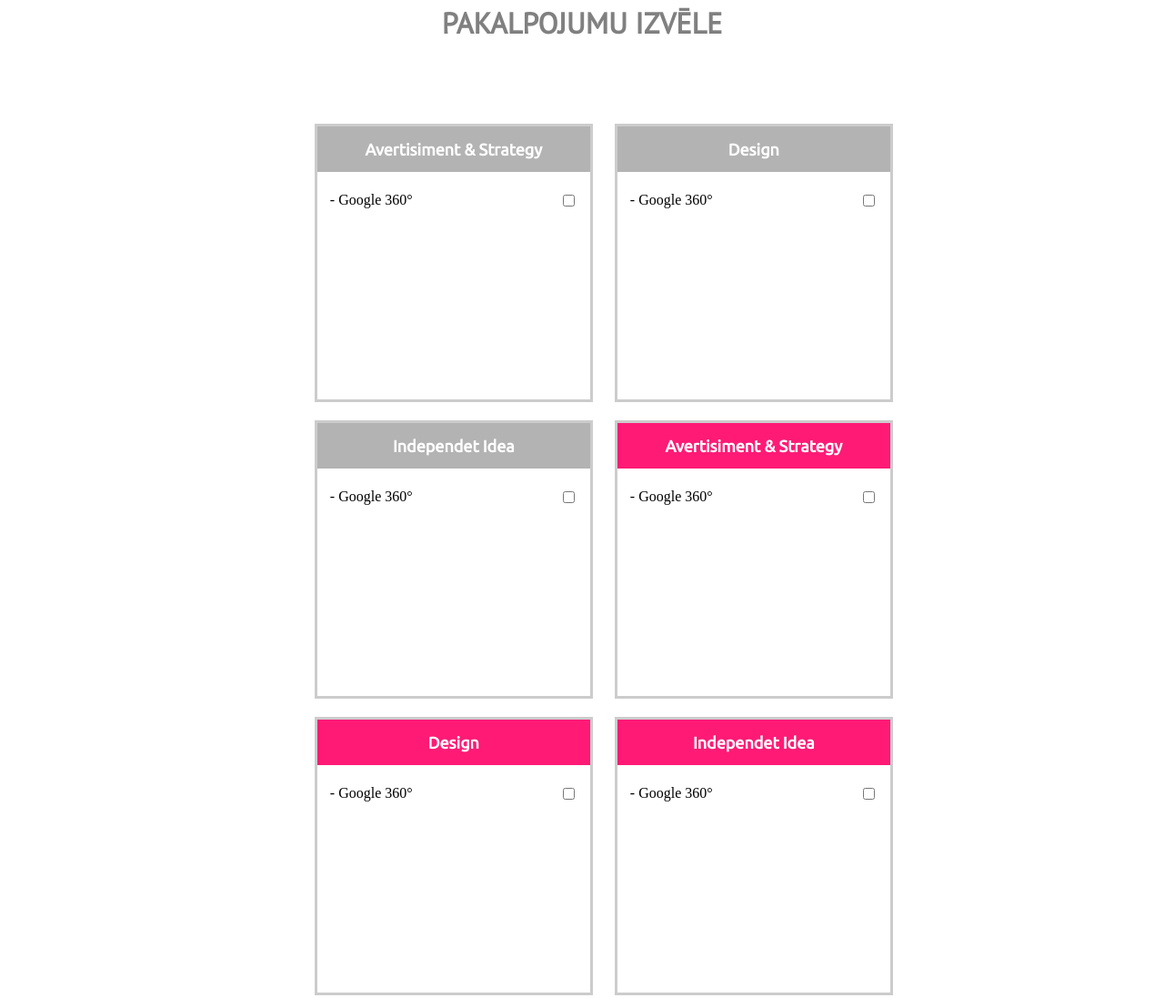
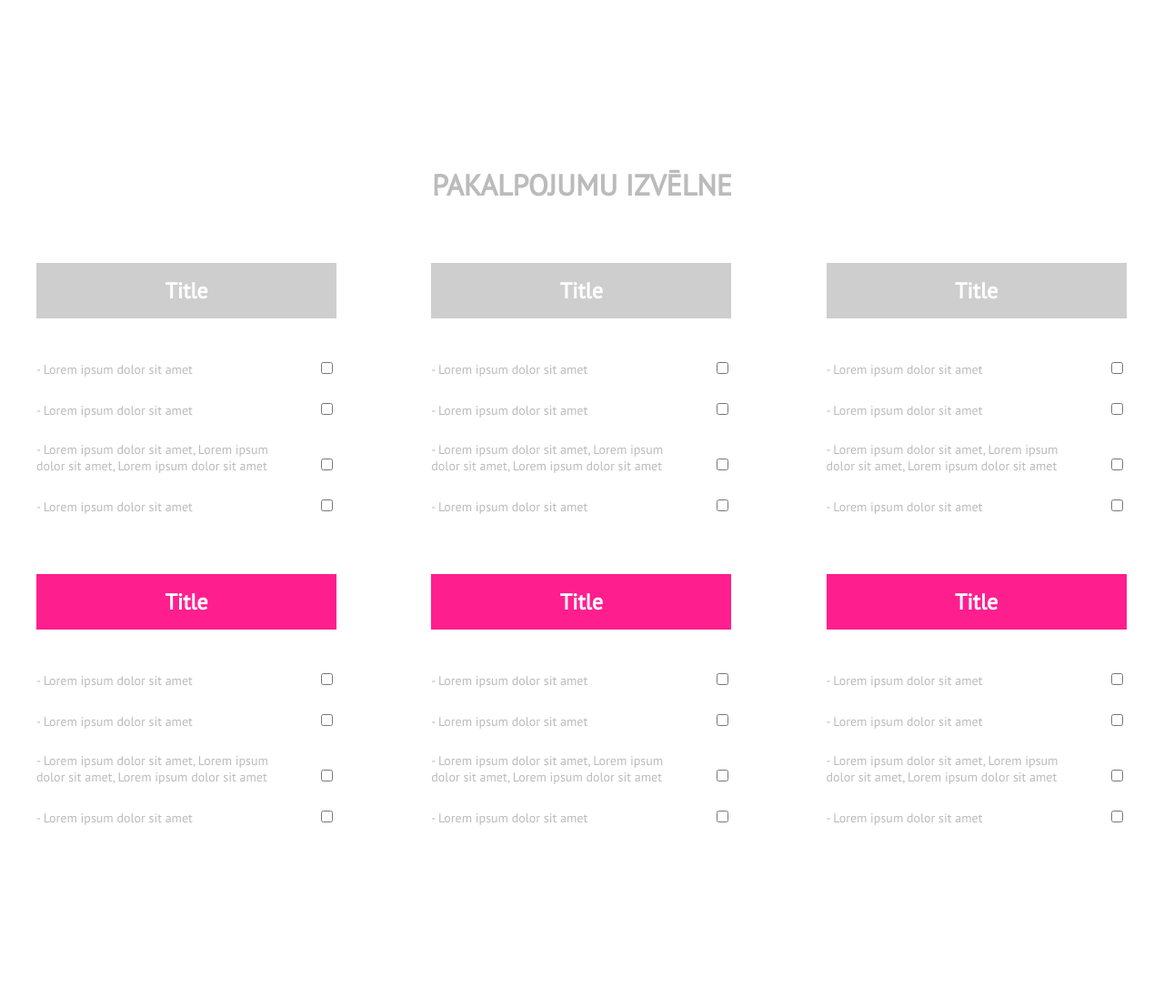
Before and after one commit to WillSylvan/Brief, a plain HTML site: page index.html in a window 1280 px wide. Shown: the part 858-1955 px from the top of the page at 91% size. After the commit the page ends 1839 px from the top, so only its background shows below. Drawn offline with Linux system fonts and the light colour scheme.

Commit message:
litle help from Nikita

```diff
--- /dev/null
+++ b/css/style.css
@@ -0,0 +1,118 @@
+h1{
+    margin: 0px;
+}
+body {
+   font-family: 'PT Sans', sans-serif;
+   color:#bbbbbb;
+}
+
+.brief {
+    font-size: 90px;
+    text-align: center;
+    color: #ff1a75;
+    font-family: 'PT Sans', sans-serif;
+}
+
+.project-info-container {
+    margin-top:120px;
+}
+.project-info-container .left {
+    float:left;
+    width:240px;
+}
+.project-info-container .left p {
+    margin:0px;
+    font-size:14px;
+    color:#bbbbbb;
+}
+.project-info-container .right{
+    float:right;
+    width:880px;
+}
+
+.input-style {
+    margin-bottom: 40px;
+    display: inline-block;
+    margin-right:87px;
+}
+.input-style label {
+    display:block;
+    margin-bottom:10px;
+    color:#bbbbbb;
+}
+
+.input-style.full-width input {
+    width:100%;
+}
+.input-style.full-width {
+    display:block;
+    margin-right:0px;
+}
+
+.input-style input {
+    height:45px;
+    border: 1px solid #bbbbbb;;
+    font-size:30px;
+    color:#bbbbbb;
+    width:390px;
+}
+
+.project-info-container .right .input-style:nth-child(2), .project-info-container .right .input-style:nth-child(4) {
+    margin-right: 0px;
+}
+.container{
+    width: 1200px;
+    margin:0px auto;
+}
+.clr {
+    clear:both;
+}
+.services-container{
+    margin-top: 200px;
+}
+.services-container h1 {
+    text-align: center;
+    text-transform: uppercase;
+    margin-bottom:65px;
+}
+
+.services-blocks {}
+
+.service-item {
+    display: inline-block;
+    width: 330px;
+    min-height: 300px;
+    margin-right:100px;
+    margin-bottom: 40px;
+}
+.service-item:nth-child(3n) {
+    margin-right:0px;
+}
+.service-item h2 {
+    margin: 0px;
+    text-align: center;
+    color:white;
+    padding: 15px 0px;
+}
+.service-item.silver h2 {
+    background-color:#cecece;
+}
+.service-item.pink h2 {
+    background-color:#ff1e8e;
+}
+.item-content ul {
+    margin: 45px 0px 0px 0px;
+    padding: 0px;
+}
+.item-content li {
+    margin-bottom: 25px;
+    list-style-type: none;
+}
+
+.item-content li p {
+    margin: 0px;
+    display: inline-block;
+    width: 275px;
+    padding-right: 30px;
+    font-size:14px;
+}
--- a/index.html
+++ b/index.html
@@ -1,223 +1,247 @@
 <!doctype html>
-
 <html lang="en">
 <head>
   <meta charset="utf-8">
   <link href="https://fonts.googleapis.com/css?family=PT+Sans" rel="stylesheet">
   <link href="https://fonts.googleapis.com/css?family=Arvo|Dosis|PT+Sans" rel="stylesheet">
   <link href="https://fonts.googleapis.com/css?family=Arvo|Dosis|PT+Sans|Ubuntu" rel="stylesheet">
-  <link rel="stylesheet" type="text/css" href="style.css"/>
+  <link rel="stylesheet" type="text/css" href="css/style.css"/>
 </head>
 
 <body>
     <div class="container">
 
-        <div class="brief">
-            <h1> Brief </h1>
+        <h1 class="brief" >Brief</h1>
+
+        <div class="project-info-container">
+            <div class="left">
+                <p>
+                    Lorem ipsum dolor sit amet, consectetur adipiscing elit, sed do eiusmod tempor incididunt ut labore et dolore magna aliqua. Ut enim ad minim veniam, quis nostrud exercitation ullamco laboris nisi ut aliquip ex ea commodo consequat. Duis aute irure dolor in
+                </p>
+            </div>
+            <div class="right">
+                <div class="input-style full-width">
+                    <label for="pName" >Project Name</label>
+                    <input type="text" name="project_name">
+                </div>
+                <div>
+                    <div class="input-style">
+                        <label for="name">Name</label>
+                        <input type="text" name="name">
+                    </div>
+                    <div class="input-style" >
+                        <label for="company">Company</label>
+                        <input type="text" name="company">
+                    </div>
+                    <div class="input-style" >
+                        <label for="company">E-mail</label>
+                        <input type="text" name="email">
+                    </div>
+                    <div class="input-style" >
+                        <label for="company">Telephone</label>
+                        <input type="text" name="phone">
+                    </div>
+                </div>
+            </div>
+            <div class="clr"></div>
         </div>
 
-        <div class="inputs">
+        <!--SERVICE MENU-->
+        <div class="services-container">
+            <h1>Pakalpojumu izvēlne</h1>
 
-            <form action="/action_page.php">
+            <div class="services-blocks">
 
-                <div class="ProjectInput">
-                    <label for="pName"><p>Project Name</p></label><br>
-                    <input type="text" id="pName" name="pName">
+                <div class="service-item silver">
+                    <h2>Title</h2>
+                    <div class="item-content">
+                        <ul>
+                            <li>
+                                <p>
+                                    - Lorem ipsum dolor sit amet
+                                </p>
+                                <input type="checkbox" name="whatever">
+                            </li>
+                            <li>
+                                <p>
+                                    - Lorem ipsum dolor sit amet
+                                </p>
+                                <input type="checkbox" name="whatever">
+                            </li>
+                            <li>
+                                <p>
+                                    - Lorem ipsum dolor sit amet, Lorem ipsum dolor sit amet, Lorem ipsum dolor sit amet
+                                </p>
+                                <input type="checkbox" name="whatever">
+                            </li>
+                            <li>
+                                <p>
+                                    - Lorem ipsum dolor sit amet
+                                </p>
+                                <input type="checkbox" name="whatever">
+                            </li>
+                        </ul>
+                    </div>
                 </div>
-
-                <div class="firstInputPair">
-                    <div class="straightInputs">
-                        <label for="name"><p>Name</p></label><br>
-                        <input type="text" class="inputStyle" name="name">
+                <div class="service-item silver">
+                    <h2>Title</h2>
+                    <div class="item-content">
+                        <ul>
+                            <li>
+                                <p>
+                                    - Lorem ipsum dolor sit amet
+                                </p>
+                                <input type="checkbox" name="whatever">
+                            </li>
+                            <li>
+                                <p>
+                                    - Lorem ipsum dolor sit amet
+                                </p>
+                                <input type="checkbox" name="whatever">
+                            </li>
+                            <li>
+                                <p>
+                                    - Lorem ipsum dolor sit amet, Lorem ipsum dolor sit amet, Lorem ipsum dolor sit amet
+                                </p>
+                                <input type="checkbox" name="whatever">
+                            </li>
+                            <li>
+                                <p>
+                                    - Lorem ipsum dolor sit amet
+                                </p>
+                                <input type="checkbox" name="whatever">
+                            </li>
+                        </ul>
                     </div>
-
-                    <br>
-
-                    <div class="straightInputs">
-                        <label for="company"><p>Company</p></label><br>
-                        <input type="text" class="inputStyle" name="company">
+                </div>
+                <div class="service-item silver">
+                    <h2>Title</h2>
+                    <div class="item-content">
+                        <ul>
+                            <li>
+                                <p>
+                                    - Lorem ipsum dolor sit amet
+                                </p>
+                                <input type="checkbox" name="whatever">
+                            </li>
+                            <li>
+                                <p>
+                                    - Lorem ipsum dolor sit amet
+                                </p>
+                                <input type="checkbox" name="whatever">
+                            </li>
+                            <li>
+                                <p>
+                                    - Lorem ipsum dolor sit amet, Lorem ipsum dolor sit amet, Lorem ipsum dolor sit amet
+                                </p>
+                                <input type="checkbox" name="whatever">
+                            </li>
+                            <li>
+                                <p>
+                                    - Lorem ipsum dolor sit amet
+                                </p>
+                                <input type="checkbox" name="whatever">
+                            </li>
+                        </ul>
+                    </div>
+                </div>
+                <div class="service-item pink">
+                    <h2>Title</h2>
+                    <div class="item-content">
+                        <ul>
+                            <li>
+                                <p>
+                                    - Lorem ipsum dolor sit amet
+                                </p>
+                                <input type="checkbox" name="whatever">
+                            </li>
+                            <li>
+                                <p>
+                                    - Lorem ipsum dolor sit amet
+                                </p>
+                                <input type="checkbox" name="whatever">
+                            </li>
+                            <li>
+                                <p>
+                                    - Lorem ipsum dolor sit amet, Lorem ipsum dolor sit amet, Lorem ipsum dolor sit amet
+                                </p>
+                                <input type="checkbox" name="whatever">
+                            </li>
+                            <li>
+                                <p>
+                                    - Lorem ipsum dolor sit amet
+                                </p>
+                                <input type="checkbox" name="whatever">
+                            </li>
+                        </ul>
+                    </div>
+                </div>
+                <div class="service-item pink">
+                    <h2>Title</h2>
+                    <div class="item-content">
+                        <ul>
+                            <li>
+                                <p>
+                                    - Lorem ipsum dolor sit amet
+                                </p>
+                                <input type="checkbox" name="whatever">
+                            </li>
+                            <li>
+                                <p>
+                                    - Lorem ipsum dolor sit amet
+                                </p>
+                                <input type="checkbox" name="whatever">
+                            </li>
+                            <li>
+                                <p>
+                                    - Lorem ipsum dolor sit amet, Lorem ipsum dolor sit amet, Lorem ipsum dolor sit amet
+                                </p>
+                                <input type="checkbox" name="whatever">
+                            </li>
+                            <li>
+                                <p>
+                                    - Lorem ipsum dolor sit amet
+                                </p>
+                                <input type="checkbox" name="whatever">
+                            </li>
+                        </ul>
+                    </div>
+                </div>
+                <div class="service-item pink">
+                    <h2>Title</h2>
+                    <div class="item-content">
+                        <ul>
+                            <li>
+                                <p>
+                                    - Lorem ipsum dolor sit amet
+                                </p>
+                                <input type="checkbox" name="whatever">
+                            </li>
+                            <li>
+                                <p>
+                                    - Lorem ipsum dolor sit amet
+                                </p>
+                                <input type="checkbox" name="whatever">
+                            </li>
+                            <li>
+                                <p>
+                                    - Lorem ipsum dolor sit amet, Lorem ipsum dolor sit amet, Lorem ipsum dolor sit amet
+                                </p>
+                                <input type="checkbox" name="whatever">
+                            </li>
+                            <li>
+                                <p>
+                                    - Lorem ipsum dolor sit amet
+                                </p>
+                                <input type="checkbox" name="whatever">
+                            </li>
+                        </ul>
                     </div>
                 </div>
 
 
-                <br>
-
-                <div class="secondInputPair">
-                    <div class="straightInputs">
-                        <label for="eMail"><p>E-mail</p></label><br>
-                        <input type="text" class="inputStyle" name="eMail">
-                    </div>
-
-                    <br>
-
-                    <div class="straightInputs">
-                        <label for="telephone"><p>Telephone</p></label><br>
-                        <input type="text" class="inputStyle" name="telephone">
-                    </div>
-                </div>
-
-                <div class="clearer"></div>
-            </form>
+            </div>
         </div>
-
-
-        <!--SERVICE MENU-->
-
-        <!--Pirmais bloks-->
-
-        <div class="servicesMenu">
-
-            <div class="nameOfServicesMenu"><h1>PAKALPOJUMU IZVĒLE</h1></div>
-
-            <div class="AllSixBlocks">
-
-                <div class="box">
-
-                    <div class="boxName"><h1>Avertisiment & Strategy</h1></div>
-
-                    <div class="TextAndCheckBox">
-                        <form>
-                            <fieldset class="checkboxes">
-                                <ul>
-                                    <li>
-                                        <div class="BoxWithTextAndCheckBox">
-                                            <label for="happy">- Google 360°</label>
-                                            <input type="checkbox" name="happy" value="yep" class="checkboxInEnd" />
-                                        </div>
-                                    </li>
-                                </ul>
-                            </fieldset>
-                        </form>
-                    </div>
-
-                </div>
-
-
-                <div class="box">
-
-                    <div class="boxName"><h1>Design</h1></div>
-
-                        <div class="TextAndCheckBox">
-                            <form>
-                                <fieldset class="checkboxes">
-                                    <ul>
-                                        <li>
-                                            <div class="BoxWithTextAndCheckBox">
-                                                <label for="happy">- Google 360°</label>
-                                                <input type="checkbox" name="happy" value="yep" class="checkboxInEnd" />
-                                            </div>
-                                        </li>
-
-                                    </ul>
-                                </fieldset>
-                            </form>
-                        </div>
-                </div>
-
-                <div class="box">
-
-                    <div class="boxName"><h1>Independet Idea</h1></div>
-
-                        <div class="TextAndCheckBox">
-                            <form>
-                                <fieldset class="checkboxes">
-                                    <ul>
-                                        <li>
-                                            <div class="BoxWithTextAndCheckBoxSecond">
-                                                <label for="happy">- Google 360°</label>
-                                                <input type="checkbox" name="happy" value="yep" class="checkboxInEnd" />
-                                            </div>
-                                        </li>
-
-                                    </ul>
-                                </fieldset>
-                            </form>
-                        </div>
-
-                </div>
-
-<!--Otrais bloks-->
-
-                <div class="box">
-
-                    <div class="boxName2"><h1>Avertisiment & Strategy</h1></div>
-
-                    <div class="TextAndCheckBox">
-                        <form>
-                            <fieldset class="checkboxes">
-                                <ul>
-                                    <li>
-                                        <div class="BoxWithTextAndCheckBox">
-                                            <label for="happy">- Google 360°</label>
-                                            <input type="checkbox" name="happy" value="yep" class="checkboxInEnd" />
-                                        </div>
-                                    </li>
-
-                                </ul>
-                            </fieldset>
-                        </form>
-                    </div>
-
-                </div>
-
-                <div class="box">
-
-                    <div class="boxName2"><h1>Design</h1></div>
-
-                        <div class="TextAndCheckBox">
-                            <form>
-                                <fieldset class="checkboxes">
-                                    <ul>
-                                        <li>
-                                            <div class="BoxWithTextAndCheckBox">
-                                                <label for="happy">- Google 360°</label>
-                                                <input type="checkbox" name="happy" value="yep" class="checkboxInEnd" />
-                                            </div>
-                                        </li>
-
-                                    </ul>
-                                </fieldset>
-                            </form>
-                        </div>
-
-                </div>
-
-                <div class="box">
-
-                    <div class="boxName2"><h1>Independet Idea</h1></div>
-
-                        <div class="TextAndCheckBox">
-                            <form>
-                                <fieldset class="checkboxes">
-                                    <ul>
-                                        <li>
-                                            <div class="BoxWithTextAndCheckBoxSecond">
-
-                                                <label for="happy">- Google 360°</label>
-                                                <input type="checkbox" name="happy" value="yep" class="checkboxInEnd" />
-                                            </div>
-                                        </li>
-                                    </ul>
-                                </fieldset>
-                            </form>
-                        </div>
-                </div>
-            </div>
-
-        </div>
-
-        <div class="thePlannedSector">
-            <form>
-                <div class="NameOfPlannedSector"><h1>Plānotā darbības nozare</h1></div>
-                <input type="text" name="firstname" class="ThePlannedSectorInput">
-            </form>
-
-
-
-        </div>
-
-
-
     </div>
 
 
--- a/style.css
+++ /dev/null
@@ -1,156 +0,0 @@
-h1{
-
-    margin: 0px;
-}
-
-
-
-body {
-
-}
-
-.brief h1{
-    font-size: 90px;
-    text-align: center;
-    color: #ff1a75;
-    font-family: 'PT Sans', sans-serif;
-
-}
-
-.container{
-
-    width: 60%;
-    margin-right: auto;
-    margin-left: auto;
-}
-
-.inputs {
-    margin-left: 38%;
-    color:#808080;
-    font-family: 'Arvo', serif;
-}
-
-input[type=text]{
-    border: 1px solid#b3b3b3;
-}
-
-.ProjectInput input{
-     width: 100%;
-     height: 40px;
-     align-bottom: 50%;
-     margin-bottom: 10px;
-}
-
-.inputStyle{
-    height: 40px;
-    width: 50%;
-
-}
-
-.firstInputPair{
-
-
-}
-
-.secondInputPair{
-
-}
-
-.servicesMenu{
-    margin-top: 100px;
-
-
-}
-
-.nameOfServicesMenu h1{
-    color:#808080;
-    font-family: 'PT Sans', sans-serif;
-    text-align: center;
-    margin-bottom: 80px;
-}
-
-.AllSixBlocks{
-    margin-left: 75px;
-
-
-}
-
-.box{
-    display: inline-block;
-    width: 300px;
-    height: 300px;
-    margin: 10px;
-    border: 3px solid #CCC;
-
-}
-
-.boxName{
-    background-color:#b3b3b3;
-    height: 50px;
-
-}
-
-.boxName2{
-    background-color:#ff1a75;
-    height: 50px;
-
-}
-
-.boxName2 h1{
-    padding-top: 15px;
-    text-align: center;
-    font-size: 16px;
-    color:#ffffff;
-    font-size: 18px;
-    font-family: 'Ubuntu', sans-serif;
-}
-
-
-.boxName h1{
-    padding-top: 15px;
-    text-align: center;
-    font-size: 16px;
-    color:#ffffff;
-    font-size: 18px;
-    font-family: 'Ubuntu', sans-serif;
-}
-
-
-fieldset ol, fieldset ul {
-    padding:0;
-    list-style:none;
-}
-
-fieldset {
-    text-align:left;
-    border:none;
-}
-
-.textInBox p{
-    width:200px;
-    margin: 0px;
-}
-
-.checkboxInEnd{
-    float:right;
-
-}
-
-.thePlannedSector{
-    margin-top: 100px;
-}
-
-.NameOfPlannedSector{
-    text-align: center;
-    color:#808080;
-    font-family: 'PT Sans', sans-serif;
-    text-align: center;
-    margin-bottom: 80px;
-
-}
-
-.ThePlannedSectorInput{
-    width: 85%;
-    height: 30px;
-    margin-left: 75px;
-}
```
